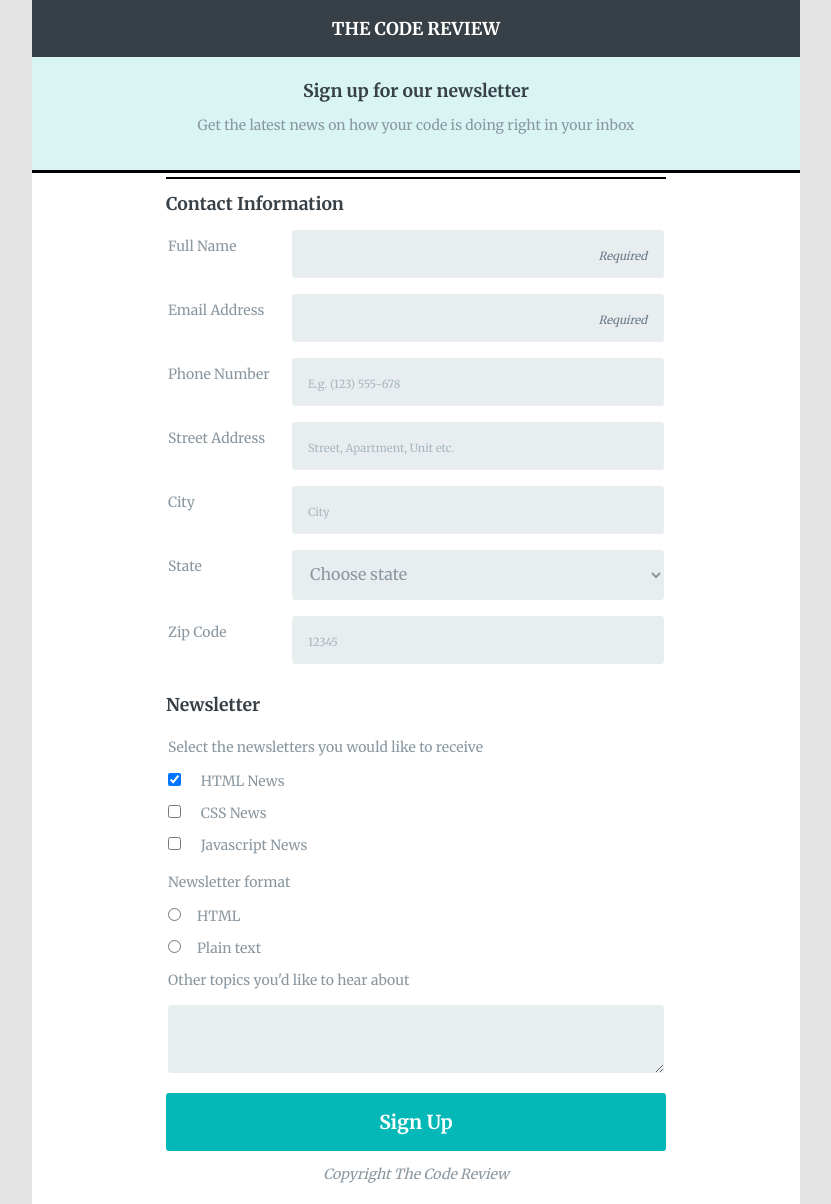
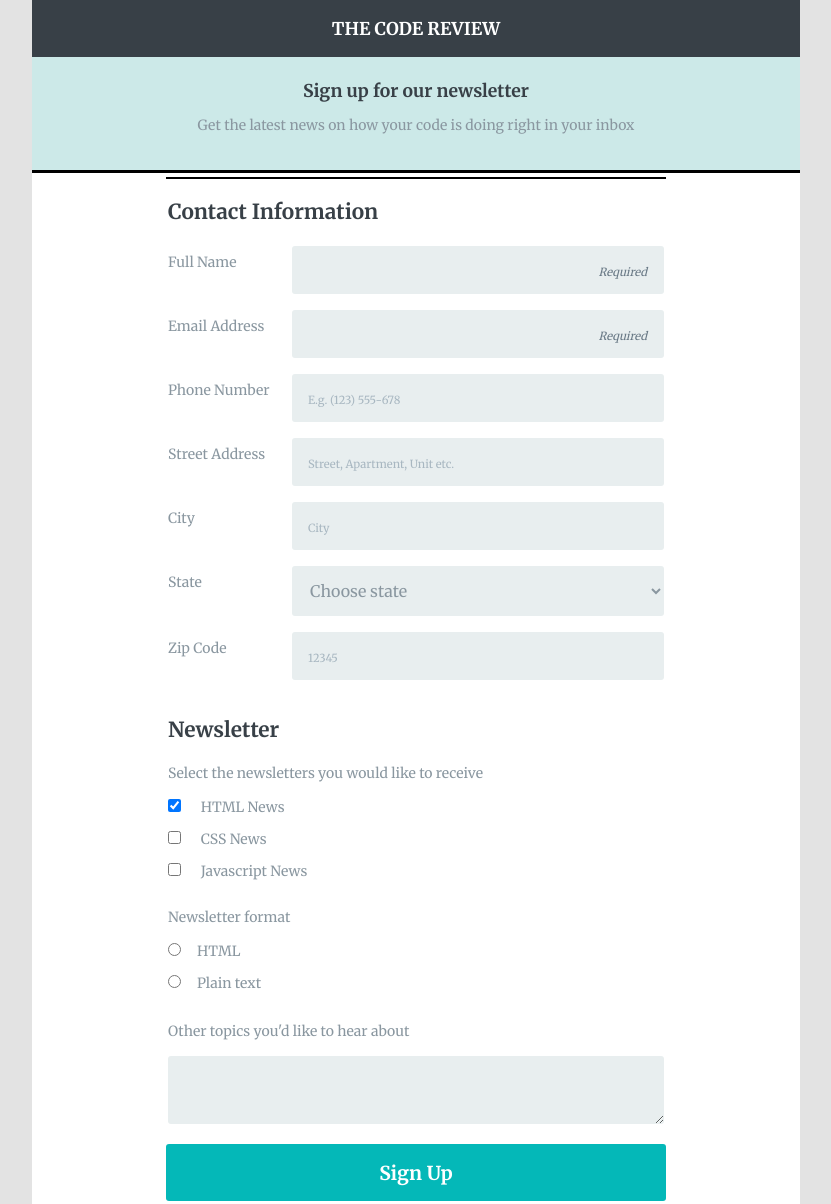
Before and after one commit to dorogarth/project-3-registration-form, a plain HTML site: page index.html in a window 1280 px wide. Shown: the top 1204 px of the page, without its empty margins (224-1055 px from the left). Drawn offline with Linux system fonts and the light colour scheme.

Commit message:
Fixed legends and fieldsets, added focus transition

```diff
--- a/css/styles.css
+++ b/css/styles.css
@@ -33,11 +33,6 @@ h2 {
   font-size: 1.1em;
 }
 
-fieldset h2 {
-  padding-top: 2em;
-  border-top: 2px solid black;
-}
-
 p {
   color: #8a97a0;
   text-align: center;
@@ -45,7 +40,12 @@ p {
   font-size: 0.875em;
 }
 
-legend,
+legend {
+  font-size: 1.3em;
+  font-weight: bold;
+  padding: 1em 0 1em;
+}
+
 label {
   padding-bottom: 1em;
   padding-top: 7px;
@@ -68,9 +68,9 @@ select {
   color: #8a97a0;
   margin-bottom: 1em;
   border-radius: 3px;
-  transition-property: background-color;
-  transition-duration: 0.25s;
-  transition-timing-function: linear;
+  transition-property: border, background-color;
+  transition-duration: .35s;
+  transition-timing-function: ease-in-out;
 }
 
 input[type="text"]:focus,
@@ -79,6 +79,7 @@ input[type="tel"]:focus,
 textarea:focus,
 select:focus {
     background-color: rgba(191, 239, 237, 0.6);
+    border: 2px solid rgba(42, 167, 151, 0.77);
 }
 
 input[type="checkbox"],
@@ -95,6 +96,11 @@ input[id="email"]::placeholder {
   color: #687885;
 }
 
+input[id="news_js"],
+input[id="plain_text"] {
+  margin-bottom: 2em;
+}
+
 input::placeholder {
   text-align: left;
   font-size: 0.7em;
@@ -102,8 +108,10 @@ input::placeholder {
   color: #a8b7c1;
 }
 
-input:focus {
-  border: 2px solid rgba(42, 167, 151, 0.77);
+fieldset div {
+  padding-bottom: 1em;
+  color: #8a97a0;
+  font-size: 0.875em;
 }
 
 button {
@@ -185,10 +193,4 @@ textarea
   width: 75%;
 }
 
-.experiment {
-  margin: auto;
-  width: 768px;
-  background-color: #ffffff;
 }
-
-}
--- a/index.html
+++ b/index.html
@@ -10,7 +10,6 @@
 </head>
 
 <body>
-	<div class="experiment">
 		<h1 id="top">The Code Review</h1>
 
 			<div class="header">
@@ -20,9 +19,8 @@
 		<div class="container">
 			<form action="index.html" method="post">
 
-				<h2>Contact Information</h2>
 				<fieldset>
-
+					<legend>Contact Information</legend>
 						<label for="name" class="col-1">Full Name</label>
 						<input type="text" id="name" name="user_name" placeholder="Required" class="col-2" required>
 
@@ -98,11 +96,10 @@
 							<input type="text" id="zip" name="user_name" placeholder="12345" class="col-2">
 				</fieldset>
 
-				<h2>Newsletter</h2>
+				<fieldset>
+						<legend>Newsletter</legend>
 
-				<fieldset>
-
-					<legend>Select the newsletters you would like to receive</legend>
+					<div>Select the newsletters you would like to receive</div>
 
 						<input type="checkbox" id="news_html" name="newsletter" value="html" checked />
 						<label for="news_html">HTML News</label><br>
@@ -113,11 +110,11 @@
 						<input type="checkbox" id="news_js" name="newsletter" value="js" />
 						<label for="news_js">Javascript News</label><br>
 
-					<legend>Newsletter format</legend>
+					<div>Newsletter format</div>
 
 						<input type="radio" id="html" value="html" name="text_type"><label for="html">HTML</label><br>
 
-						<input type="radio" id="plain_text" value="plain_text" name="text_type"><label for="plain_text" >Plain text</label><br>
+						<input type="radio" id="plain_text" value="plain_text" name="text_type"><label for="plain_text">Plain text</label><br>
 
 						<label for="topics">Other topics you'd like to hear about</label>
 						<textarea id="topics" name="topics"></textarea>
@@ -132,5 +129,4 @@
 
 			</form>
 		</div>
-	</div>
 </body>
```
